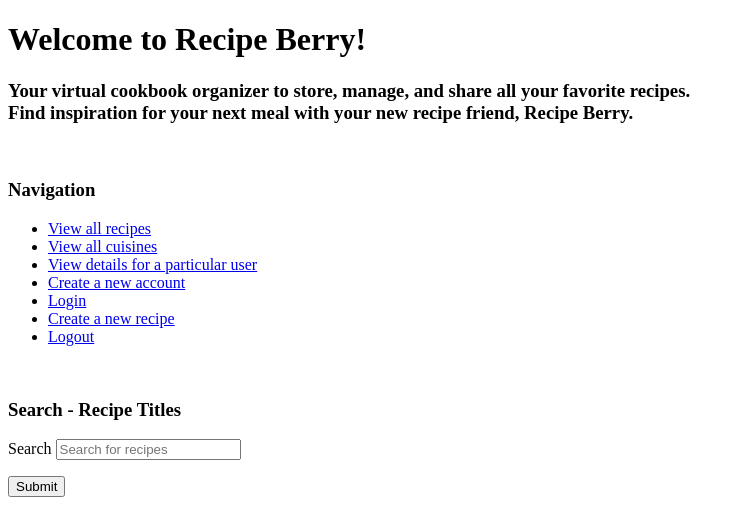
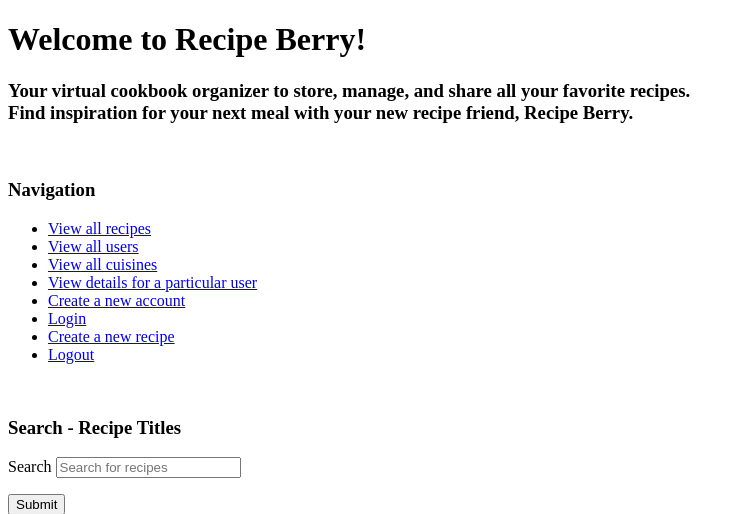
Before and after one commit to fionniepollack/recipe-berry, a Flask app: page / in a window 1280 px wide. Shown: the top 514 px of the page, without its empty margins (0-745 px from the left). Run offline with Flask 2, Linux system fonts and the light colour scheme.

Commit message:
Implement functions to render all_users.html

```diff
--- a/server.py
+++ b/server.py
@@ -78,6 +78,14 @@ def create_recipe():
 #-----------------------------------------------------------------------------#
 #- USER ROUTES ---------------------------------------------------------------#
 #-----------------------------------------------------------------------------#
+
+@app.route("/users")
+def all_users():
+    """View all users."""
+
+    users = crud.get_users()
+
+    return render_template('all_users.html', users=users)
 
 
 @app.route("/profile")
--- a/templates/homepage.html
+++ b/templates/homepage.html
@@ -13,7 +13,7 @@
   <h3>Navigation</h3>
   <ul>
     <li><a href="/recipes">View all recipes</a></li>
-    <!-- <li><a href="/users">View all users</a></li> -->
+    <li><a href="/users">View all users</a></li>
     <li><a href="/cuisines">View all cuisines</a></li>
     <li><a href="/profile">View details for a particular user</a></li>
     <li><a href="/registration">Create a new account</a></li>
```
Also changed, not shown: crud.py (+8 -0 lines), templates/all_users.html (added, +16 -0 lines).
